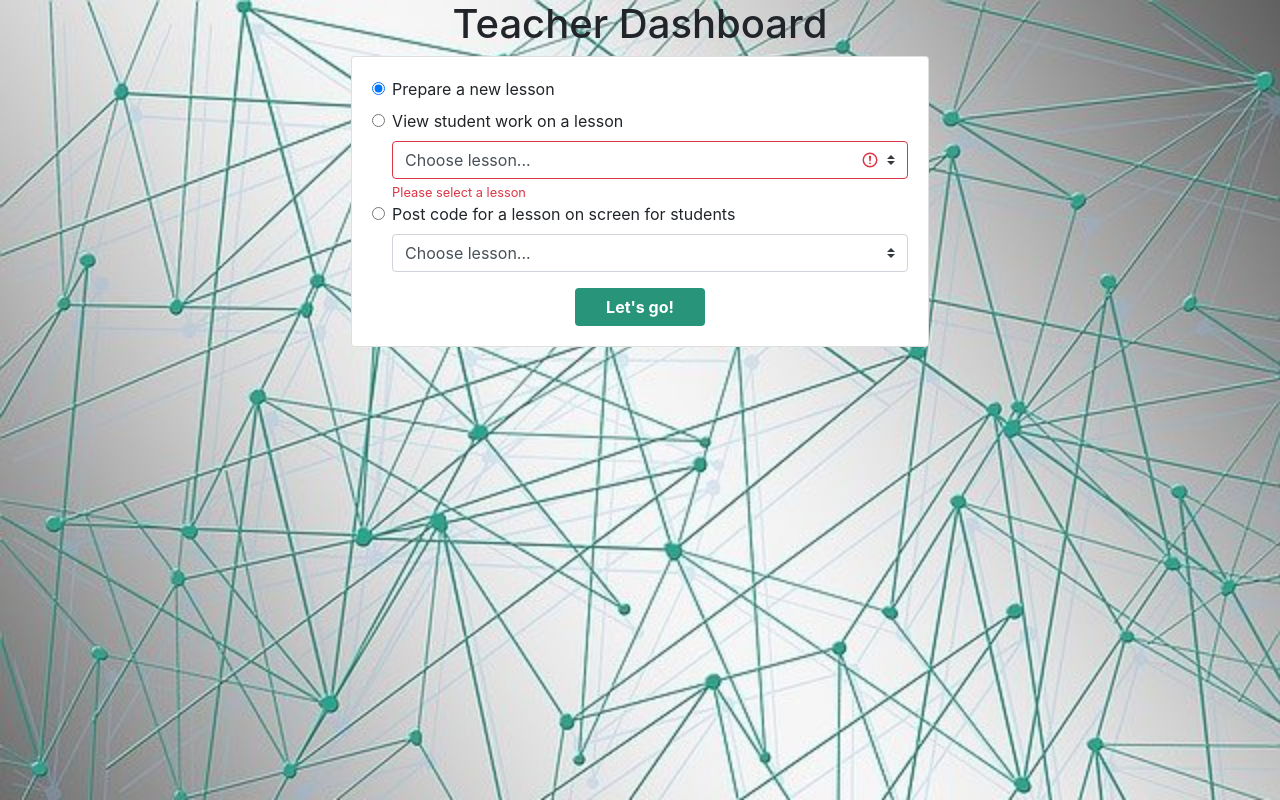
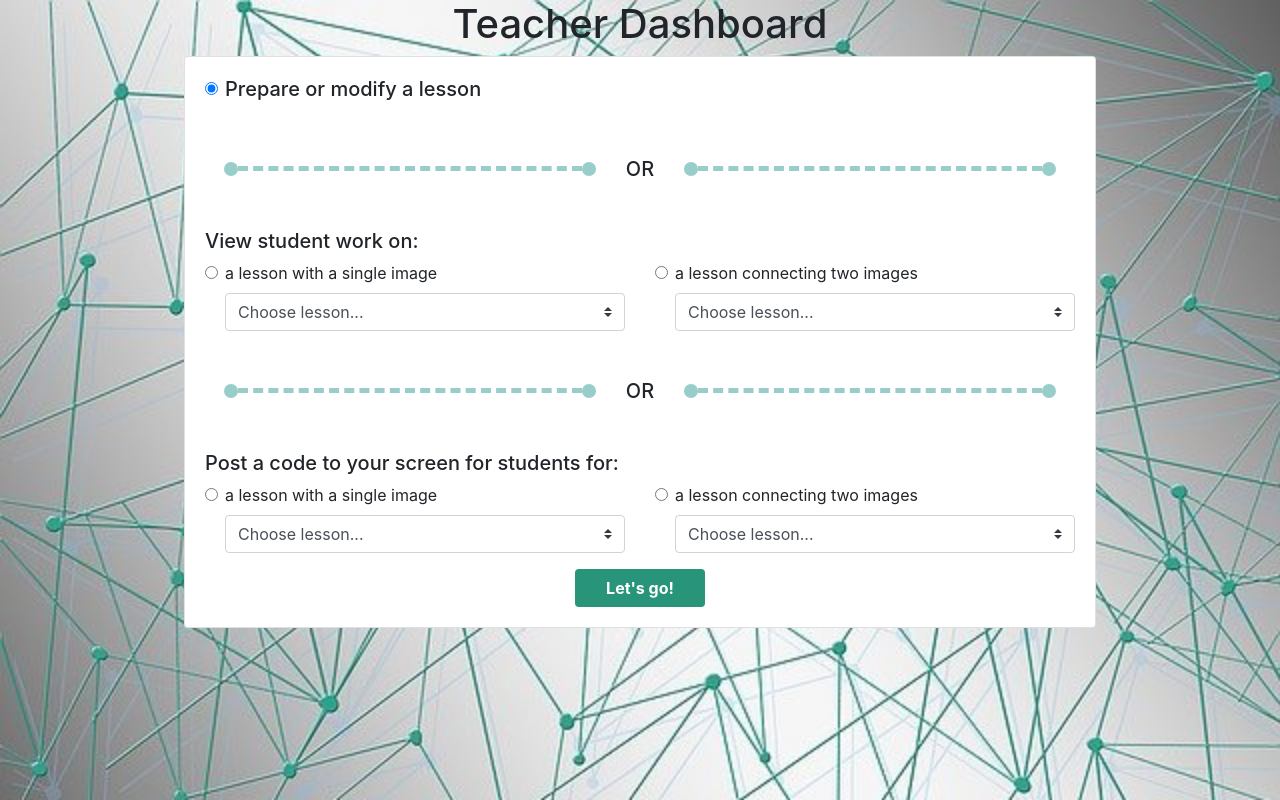
Before and after one commit to Purposefully/Connections, a Django app: template lessons/templates/teacher_dashboard.html in a window 1280 px wide. Run offline with Django 3.2, Linux system fonts and the light colour scheme; the template is opened without the code that fills it, so the values that code supplies are empty.

Commit message:
teacher dashboard finished

```diff
--- a/lessons/templates/student_dashboard.html
+++ b/lessons/templates/student_dashboard.html
@@ -41,7 +41,7 @@
                 </form>
             </div>
             <div class="card-footer text-muted btn-color">
-                <a href="/teacher_dashboard">I do not have a code. Let me create!</a>
+                <a href="/teacher_dashboard">(Mostly for teachers) --> I do not have a code. Let me create!</a>
             </div>
         </div>
     </div>
--- a/lessons/templates/teacher_dashboard.html
+++ b/lessons/templates/teacher_dashboard.html
@@ -21,6 +21,19 @@
             display: block;
             width: 130px;
         }
+        .or{
+            margin: 40px 20px;
+        }
+        .line{
+            width: 40%;
+            border-top: 5px dashed #99CDC9;
+            height: 2px;
+        }
+        .round{
+            width: 14px;
+            border-radius: 10px;
+            border-top: 14px solid #99CDC9;
+        }
         </style>
 </head>
 <body>
@@ -32,32 +45,87 @@
                     {% csrf_token %}
                     <div class="form-check">
                         <input type="radio" name="teacher_options" id="new_lesson" class="form-check-input" value="new_lesson" checked>
-                        <label for="new_lesson">Prepare a new lesson</label>
+                        <label for="new_lesson" class="h5 mb-2">Prepare or modify a lesson</label>
                     </div>
+                    <div class="or">
+                        <div class="row">
+                            <hr class="round mr-0 my-auto">
+                            <hr class="line mx-0 my-auto">
+                            <hr class="round ml-0 my-auto">
+                            <h5 class="mx-3 mt-2">OR</h5>
+                            <hr class="round mr-0 my-auto">
+                            <hr class="line mx-0 my-auto">
+                            <hr class="round ml-0 my-auto">
+                        </div>
+                    </div>
+                    <h5>View student work on:</h5>
+                    <div class="row">
+                        <div class="col-sm-6">
                             <div class="form-check">
                                 <input type="radio" name="teacher_options" id="student_work" class="form-check-input" value="student_work">
-                        <label for="student_work">View student work on a lesson</label>
+                                <label for="student_work">a lesson with a single image</label>
                                 <label for="select_lesson" class="sr-only">Select lesson</label>
-                        <select name="lesson" id="lesson" class="custom-select is-invalid" aria-describedby="lessonFeedback">
+                                <select name="lesson" id="lesson" class="custom-select" aria-describedby="lessonFeedback">
                                     <option selected value="">Choose lesson...</option>
                                     {% for lesson in lessons %}
                                     <option value="{{lesson.id}}">{{lesson.id}}</option>
                                     {% endfor %}
                                 </select>
-                        <div id="lessonFeedback" class="invalid-feedback">
-                            Please select a lesson
                             </div>
                         </div>
+                        <div class="col-sm-6">
                             <div class="form-check">
-                        <input type="radio" name="teacher_options" id="post_code" class="form-check-input" value="new_lesson">
-                        <label for="post_code">Post code for a lesson on screen for students</label>
+                                <input type="radio" name="teacher_options" id="student_work" class="form-check-input" value="student_work">
+                                <label for="student_work">a lesson connecting two images</label>
                                 <label for="select_lesson" class="sr-only">Select lesson</label>
-                        <select name="lesson" id="lesson" class="custom-select">
+                                <select name="lesson" id="lesson" class="custom-select" aria-describedby="lessonFeedback">
                                     <option selected value="">Choose lesson...</option>
                                     {% for lesson in lessons %}
                                     <option value="{{lesson.id}}">{{lesson.id}}</option>
                                     {% endfor %}
                                 </select>
+                            </div>
+                        </div>
+                    </div>
+                    <div class="or">
+                        <div class="row">
+                            <hr class="round mr-0 my-auto">
+                            <hr class="line mx-0 my-auto">
+                            <hr class="round ml-0 my-auto">
+                            <h5 class="mx-3 mt-2">OR</h5>
+                            <hr class="round mr-0 my-auto">
+                            <hr class="line mx-0 my-auto">
+                            <hr class="round ml-0 my-auto">
+                        </div>
+                    </div>
+                    <h5>Post a code to your screen for students for:</h5>
+                    <div class="row">
+                        <div class="col-sm-6">
+                            <div class="form-check">
+                                <input type="radio" name="teacher_options" id="student_work" class="form-check-input" value="student_work">
+                                <label for="student_work">a lesson with a single image</label>
+                                <label for="select_lesson" class="sr-only">Select lesson</label>
+                                <select name="lesson" id="lesson" class="custom-select" aria-describedby="lessonFeedback">
+                                    <option selected value="">Choose lesson...</option>
+                                    {% for lesson in lessons %}
+                                    <option value="{{lesson.id}}">{{lesson.id}}</option>
+                                    {% endfor %}
+                                </select>
+                            </div>
+                        </div>
+                        <div class="col-sm-6">
+                            <div class="form-check">
+                                <input type="radio" name="teacher_options" id="student_work" class="form-check-input" value="student_work">
+                                <label for="student_work">a lesson connecting two images</label>
+                                <label for="select_lesson" class="sr-only">Select lesson</label>
+                                <select name="lesson" id="lesson" class="custom-select" aria-describedby="lessonFeedback">
+                                    <option selected value="">Choose lesson...</option>
+                                    {% for lesson in lessons %}
+                                    <option value="{{lesson.id}}">{{lesson.id}}</option>
+                                    {% endfor %}
+                                </select>
+                            </div>
+                        </div>
                     </div>
                     <input type="submit" class="btn btn-color btn-bk mx-auto mt-3 font-weight-bold" value="Let's go!">
                 </form>
--- a/lessons/views.py
+++ b/lessons/views.py
@@ -17,6 +17,6 @@ def teacher_dashboard(request):
 
 def teacher_choice(request):
     if 'user_id' in request.session:
-        return redirect(request, 'teacher_dashboard.html')
+        return redirect(request, 'notice_solo.html')
     else:
         return redirect('/login/')
```
Lines whose indentation alone changed are shown as unchanged.
